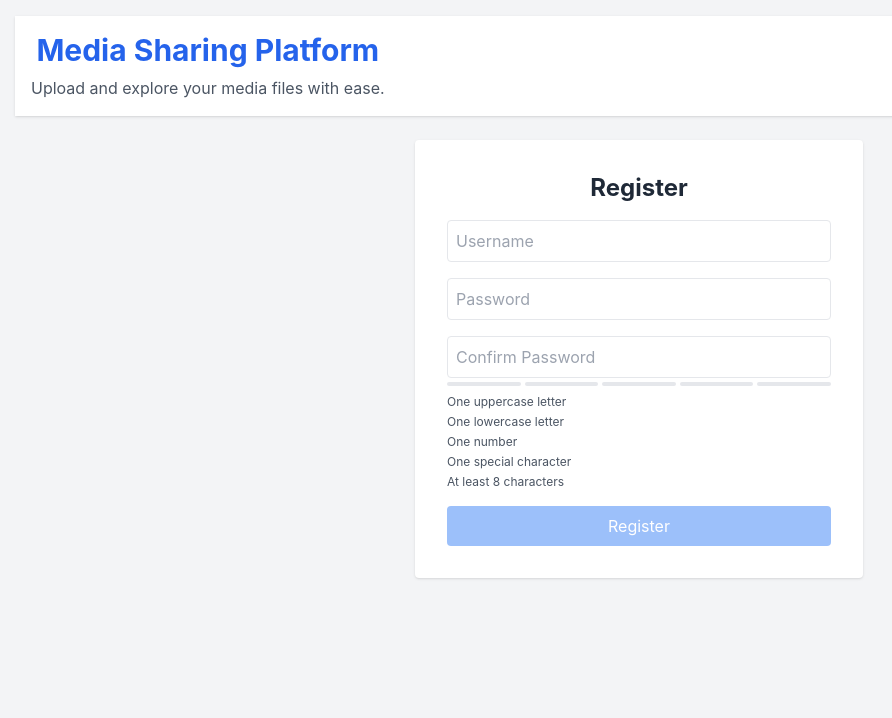
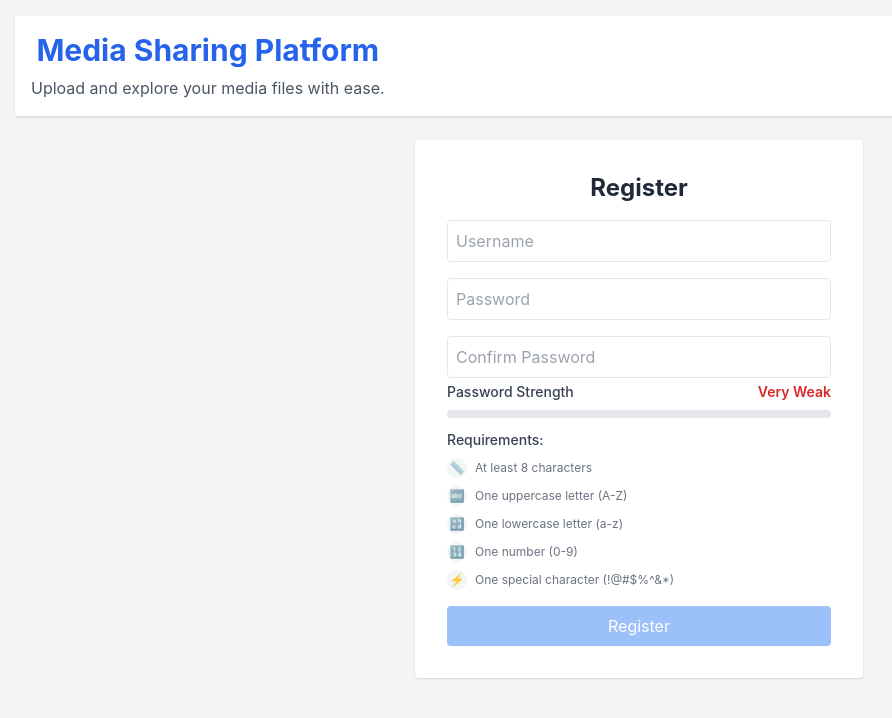
Before and after one commit to nooreldeensalah/Media_Sharing_Platform, a React (Vite) app in the folder frontend/: page /register in a window 1280 px wide. Shown: the top 718 px of the page, without its empty margins (1-893 px from the left). Built offline with nearby package versions, Linux system fonts and the light colour scheme; no server answers.

Commit message:
Improve password strength checker UI/UX

```diff
--- a/frontend/src/components/PasswordStrengthIndicator.tsx
+++ b/frontend/src/components/PasswordStrengthIndicator.tsx
@@ -2,51 +2,83 @@ import React from "react";
 import { PasswordStrength } from "../types";
 import { PasswordStrengthIndicatorProps } from "../types";
 
-const requirements = [
-  { key: "hasUpper", label: "One uppercase letter" },
-  { key: "hasLower", label: "One lowercase letter" },
-  { key: "hasNumber", label: "One number" },
-  { key: "hasSpecial", label: "One special character" },
-  { key: "hasLength", label: "At least 8 characters" },
-] as const;
+interface Requirement {
+  key: keyof PasswordStrength;
+  label: string;
+  icon: string;
+}
+
+const requirements: Requirement[] = [
+  { key: "hasLength", label: "At least 8 characters", icon: "📏" },
+  { key: "hasUpper", label: "One uppercase letter (A-Z)", icon: "🔤" },
+  { key: "hasLower", label: "One lowercase letter (a-z)", icon: "🔡" },
+  { key: "hasNumber", label: "One number (0-9)", icon: "🔢" },
+  { key: "hasSpecial", label: "One special character (!@#$%^&*)", icon: "⚡" },
+];
 
 const PasswordStrengthIndicator: React.FC<PasswordStrengthIndicatorProps> = ({
   strength,
 }) => {
-  const strengthBars = Object.values(strength);
+  const metRequirements = Object.values(strength).filter(Boolean).length;
+
+  const getStrengthLevel = () => {
+    if (metRequirements === 0) return { label: "Very Weak", color: "bg-red-500", textColor: "text-red-600", widthClass: "w-0" };
+    if (metRequirements <= 2) return { label: "Weak", color: "bg-red-400", textColor: "text-red-600", widthClass: "w-2/5" };
+    if (metRequirements <= 3) return { label: "Fair", color: "bg-yellow-400", textColor: "text-yellow-600", widthClass: "w-3/5" };
+    if (metRequirements <= 4) return { label: "Good", color: "bg-blue-500", textColor: "text-blue-600", widthClass: "w-4/5" };
+    return { label: "Strong", color: "bg-green-500", textColor: "text-green-600", widthClass: "w-full" };
+  };
+
+  const strengthLevel = getStrengthLevel();
 
   return (
-    <div
-      className="mb-4"
-      role="status"
-      aria-label="Password strength indicator"
-    >
-      <div className="grid grid-cols-5 gap-1 mb-2">
-        {strengthBars.map((passed, index) => (
+    <div className="mb-4 space-y-3">
+      {/* Strength meter */}
+      <div className="space-y-2">
+        <div className="flex justify-between items-center">
+          <span className="text-sm font-medium text-gray-700">Password Strength</span>
+          <span className={`text-sm font-semibold ${strengthLevel.textColor}`}>
+            {strengthLevel.label}
+          </span>
+        </div>
+
+        <div className="w-full bg-gray-200 rounded-full h-2 overflow-hidden">
           <div
-            key={`strength-bar-${index}`}
-            className={`h-1 rounded transition-colors duration-200 ${
-              passed ? "bg-green-500" : "bg-gray-200"
-            }`}
-            aria-hidden="true"
+            className={`h-full transition-all duration-500 ease-out ${strengthLevel.color} ${strengthLevel.widthClass}`}
+            role="progressbar"
+            aria-label={`Password strength: ${strengthLevel.label}`}
           />
-        ))}
+        </div>
       </div>
-      <ul
-        className="text-xs text-gray-600 space-y-1"
-        aria-label="Password requirements"
-      >
-        {requirements.map(({ key, label }) => (
-          <li
-            key={key}
-            className={`transition-colors duration-200 ${
-              strength[key as keyof PasswordStrength] ? "text-green-500" : ""
-            }`}
-          >
-            {label}
-          </li>
-        ))}
-      </ul>
+
+      {/* Requirements checklist */}
+      <div className="space-y-2">
+        <h4 className="text-sm font-medium text-gray-700">Requirements:</h4>
+        <div className="grid gap-2">
+          {requirements.map(({ key, label, icon }) => {
+            const isMet = strength[key];
+            return (
+              <div
+                key={key}
+                className={`flex items-center space-x-2 text-xs transition-all duration-300 ${
+                  isMet ? "text-green-600" : "text-gray-500"
+                }`}
+              >
+                <div
+                  className={`flex items-center justify-center w-5 h-5 rounded-full transition-all duration-300 ${
+                    isMet
+                      ? "bg-green-100 text-green-600"
+                      : "bg-gray-100 text-gray-400"
+                  }`}
+                >
+                  {isMet ? "✓" : icon}
+                </div>
+                <span className={`${isMet ? "line-through" : ""}`}>{label}</span>
+              </div>
+            );
+          })}
+        </div>
+      </div>
     </div>
   );
 };
--- a/frontend/src/components/Register.tsx
+++ b/frontend/src/components/Register.tsx
@@ -4,6 +4,7 @@ import { registerUser } from "../api";
 import { toast } from "react-toastify";
 import PasswordStrengthIndicator from "./PasswordStrengthIndicator";
 import { checkPasswordStrength } from "../utils/passwordUtils";
+import { useDebounce } from "../hooks/useDebounce";
 
 const Register: React.FC = () => {
   const [username, setUsername] = useState("");
@@ -11,10 +12,18 @@ const Register: React.FC = () => {
   const [confirmPassword, setConfirmPassword] = useState("");
   const navigate = useNavigate();
 
+  // Debounce only for error messages to reduce UI noise
+  const debouncedPassword = useDebounce(password, 300);
+  const debouncedConfirmPassword = useDebounce(confirmPassword, 300);
+
+  // Password strength indicator updates immediately for better UX
   const passwordStrength = checkPasswordStrength(password);
-  const isPasswordValid =
-    password && Object.values(passwordStrength).every(Boolean);
+  const isPasswordValid = password && Object.values(passwordStrength).every(Boolean);
   const passwordsMatch = password === confirmPassword && password !== "";
+
+  // Show password mismatch error only after debouncing and if user has typed in both fields
+  const showPasswordMismatch = debouncedConfirmPassword && debouncedPassword &&
+    debouncedPassword !== debouncedConfirmPassword;
 
   const handleSubmit = async (e: FormEvent<HTMLFormElement>) => {
     e.preventDefault();
@@ -54,15 +63,16 @@ const Register: React.FC = () => {
             value={confirmPassword}
             onChange={(e) => setConfirmPassword(e.target.value)}
             className={`w-full p-2 mb-1 border rounded ${
-              confirmPassword && !passwordsMatch ? "border-red-500" : ""
+              showPasswordMismatch ? "border-red-500" : ""
             }`}
             required
           />
-          {confirmPassword && !passwordsMatch && (
+          {showPasswordMismatch && (
             <p className="text-red-500 text-xs mb-4">Passwords do not match</p>
           )}
         </div>
 
+        {/* Always show password strength indicator */}
         <PasswordStrengthIndicator strength={passwordStrength} />
 
         <button
--- /dev/null
+++ b/frontend/src/hooks/useDebounce.ts
@@ -0,0 +1,23 @@
+import { useState, useEffect } from 'react';
+
+/**
+ * Custom hook for debouncing a value
+ * @param value - The value to debounce
+ * @param delay - The delay in milliseconds
+ * @returns The debounced value
+ */
+export const useDebounce = <T>(value: T, delay: number): T => {
+  const [debouncedValue, setDebouncedValue] = useState<T>(value);
+
+  useEffect(() => {
+    const handler = setTimeout(() => {
+      setDebouncedValue(value);
+    }, delay);
+
+    return () => {
+      clearTimeout(handler);
+    };
+  }, [value, delay]);
+
+  return debouncedValue;
+};
```
